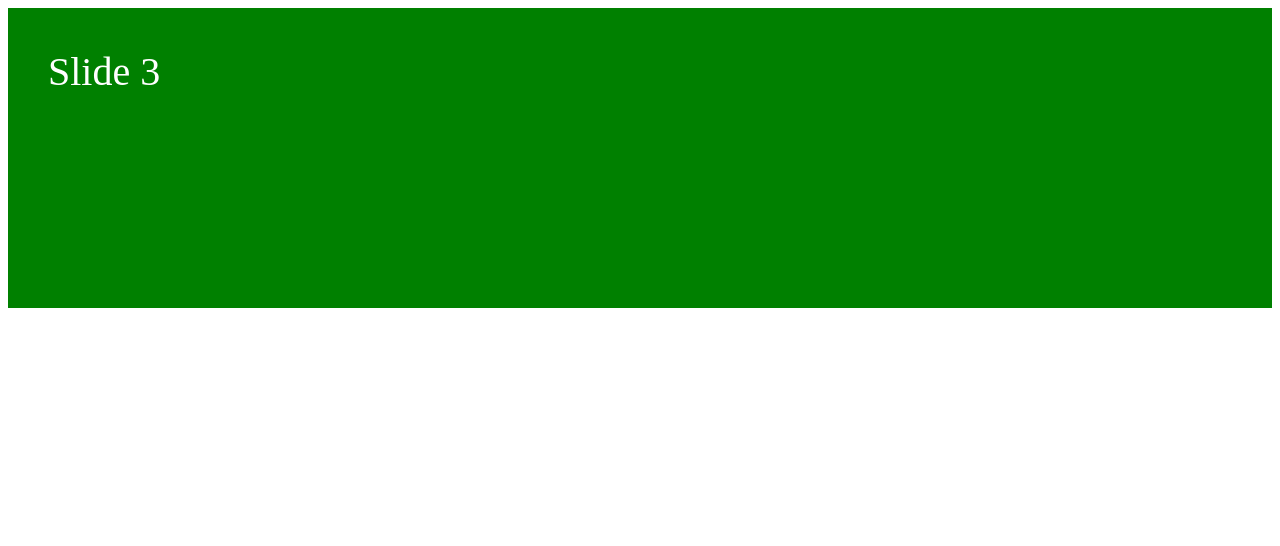
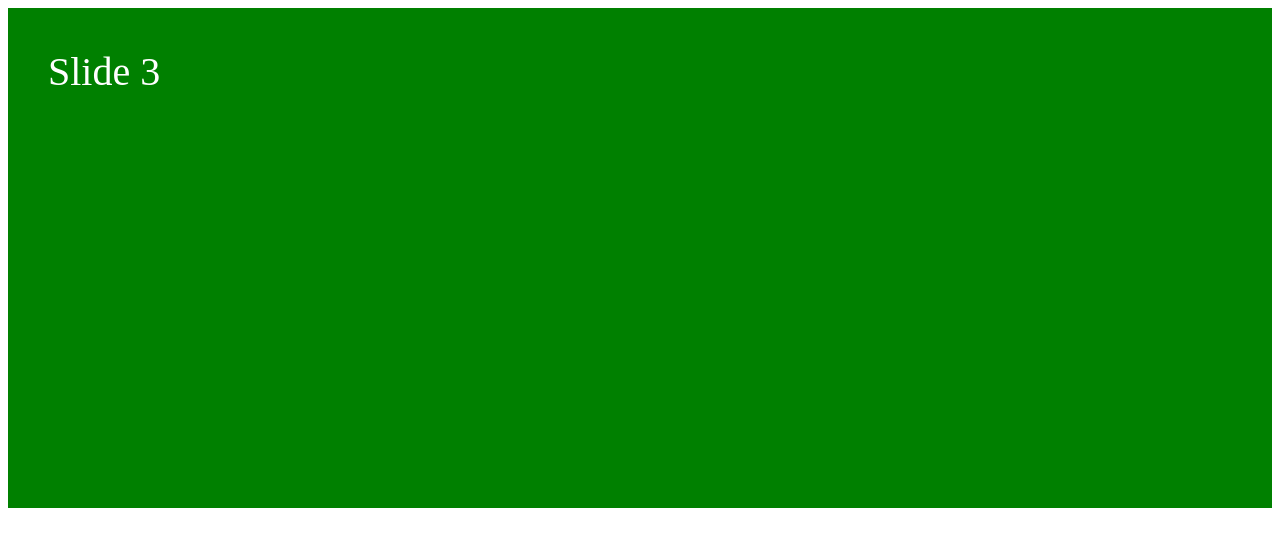
Before and after one commit to YevhenNikitin/js-slider, a plain HTML site: page index.html in a window 1280 px wide. Drawn offline with Linux system fonts and the light colour scheme.

Commit message:
Update style.css

```diff
--- a/style.css
+++ b/style.css
@@ -1,8 +1,10 @@
 /* Primary styles for our slider */
+
+/* Slides area: without borders, margin, padding, and list-symbols */
 
 #slides {
  position: relative;
- height: 300px;
+ height: 500px;
  padding: 0px;
  margin: 0px;
  list-style-type: none;
```
